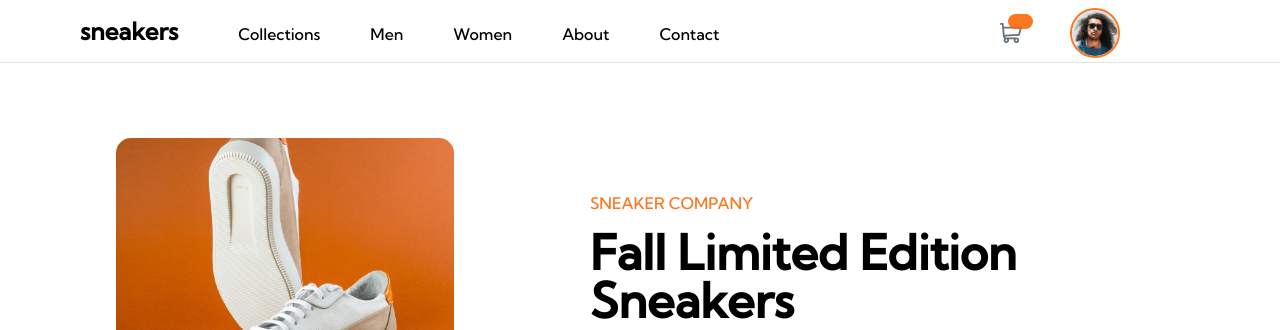
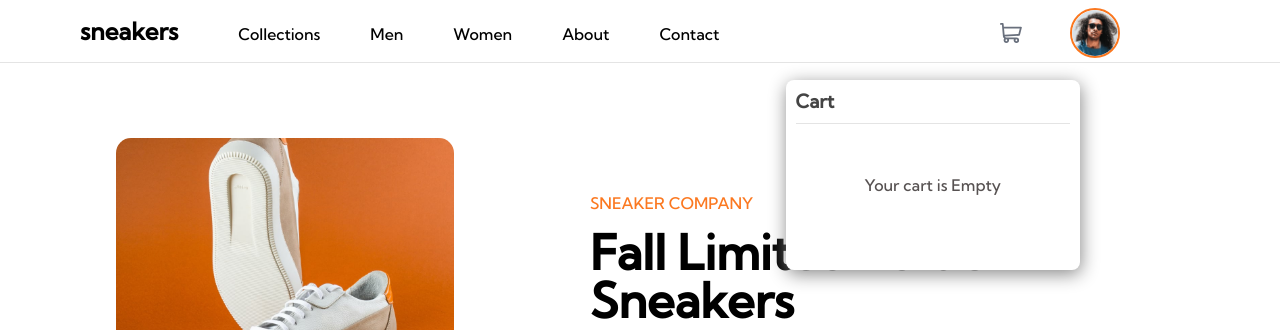
Before and after one commit to abuthahir-19/React-Eccomerce, a React (Create React App) app: page / in a window 1280 px wide. Both pictures are taken after a click on the element 1011 px from the left and 35 px from the top of the page. Shown: the top 330 px of the page. Built offline with nearby package versions, Linux system fonts and the light colour scheme.

Commit message:
updated the ui

```diff
--- a/src/App.js
+++ b/src/App.js
@@ -1,14 +1,33 @@
 import './App.css';
 import Navbar from './components/Navbar/Navbar';
 import Mainpage from './components/Mainpage/Mainpage';
+import { useState } from 'react';
 
-function App() {
-  return (
-    <div className="App">
-      <Navbar />
-      <Mainpage />
-    </div>
-  );
+const App = () => {
+    const [count, setCount] = useState (0);
+    const [final, setFinal] = useState (0);
+    const handleInc = () => {
+        setCount (prevCount => prevCount + 1);
+    };
+
+    const handleDec = () => {
+        setCount (prevCount => {
+            if (prevCount >= 1)
+                return prevCount - 1;
+            else return prevCount;
+        });
+    };
+
+    const onAddToCart = () => {
+        setFinal (() => count);
+    }
+
+    return (
+        <div className="App">
+            <Navbar final={final} />
+            <Mainpage addToCart={onAddToCart}  currCount={count} handleIncrement={handleInc} handleDecrement={handleDec} />
+        </div>
+    );
 }
 
 export default App;
--- a/src/components/Mainpage/CartCont.css
+++ b/src/components/Mainpage/CartCont.css
@@ -16,7 +16,8 @@ div.cart-box {
     display: flex;
     justify-content: center;
     align-items: center;
-    height: 80%;
+    height: 100%;
+    width: 100%;
 }
 
 div.cart-box > p {
--- a/src/components/Mainpage/CartCont.jsx
+++ b/src/components/Mainpage/CartCont.jsx
@@ -1,28 +1,46 @@
-import React, { Component } from 'react';
+import React, { createContext, useContext } from 'react';
 import './CartCont.css';
 
-class CartCont extends Component {
-    render () {
+const countContext = createContext();
+const CartCont = ({ quan, clicked }) => {
+
     return (
-            <div className='cart-list' id="cart-list">
+        <countContext.Provider value={quan}>
+            <div className='cart-list' id="cart-list" style={{ display : clicked ? 'block' : 'none'}}>
                 <h3>Cart</h3>
+                {quan > 0 ? <Content /> : <EmptyCart />}
+            </div>
+        </countContext.Provider>
+    );
+}
+
+const Content = () => {
+    const quan = useContext (countContext);
+    return (
+        <>
             <div id="cart-box" className="cart-box">
                 <img id="product_photo" src="images/image-product-1-thumbnail.jpg" alt="img" />
                 <div id="item-details" className="item-details">
                     <li><p id="cart-info">Fall Limited Edition Sneakers</p></li>
                     <li><p>$125.00 x </p></li>
-                        <li><p id="number_of_quantity"> </p></li>
-                        <li><p id="total_price"></p></li>
+                    <li><p id="number_of_quantity"> {quan}  </p></li>
+                    <li><p id="total_price">&nbsp; {` $${quan * 125}`} </p></li>
                 </div>
-                    <img id="delete_icon" src="icons/icon-delete.svg" alt="" onclick="deleteItems()" />
+                <img id="delete_icon" src="icons/icon-delete.svg" alt="" onClick={() => console.log('items deleted !!')} />
                 <p id="item-count"></p>
                 <p id="empty"></p>
             </div>
             <button id="checkout_button">Checkout</button>
+        </>
+    );
+}
+
+const EmptyCart = () => {
+    return (
+        <div id="cart-box" className="cart-box">
+            <p id="empty">Your cart is Empty</p>
         </div>
     );
 }
-}
 
-document.getElementById ('')
 export default CartCont;
--- a/src/components/Mainpage/ContentComp.jsx
+++ b/src/components/Mainpage/ContentComp.jsx
@@ -1,19 +1,7 @@
-import React, { Component } from 'react';
+import React from 'react';
 import './Mainpage.css';
 
-class ContentComp extends Component {
-    state = {count : 0}
-
-    handleIncrement = () => {
-        this.setState (prevCount => ({count : prevCount.count + 1}))
-    }
-
-    handleDecrement = () => {
-        if (this.state.count >= 1)
-        this.setState (prevCount => ({count: prevCount.count - 1}));
-    }
-
-    render () {
+const ContentComp = ({ addToCart, count, handleIncrement, handleDecrement}) => {
     return (
         <div className="content">
             <p>sneaker company</p>
@@ -29,15 +17,15 @@ class ContentComp extends Component {
             <h4 id="actual-price"><strike>$250.00</strike></h4>
             <div className="quantity">
                 <div className="inc-or-dec">
-                        <button onClick={this.handleDecrement} id="minus_btn">
+                    <button onClick={handleDecrement} id="minus_btn">
                         <img src="icons/icon-minus.svg" id="minus" alt="" />
                     </button>
-                        <div className="quan_value" id="quantity_value">{this.state.count}</div>
-                        <button onClick={this.handleIncrement} id="plus_btn">
+                    <div className="quan_value" id="quantity_value">{count}</div>
+                    <button onClick={handleIncrement} id="plus_btn">
                         <img src="icons/icon-plus.svg" id="plus" alt="" />
                     </button>
                 </div>
-                    <div className="cart-button" onclick="addToCart()">
+                <div className="cart-button" onClick={addToCart}>
                     <button>
                         <img src="icons/icon-cart-white.svg" alt="" />
                         <span>Add to cart</span>
@@ -47,6 +35,5 @@ class ContentComp extends Component {
         </div>
     );
 }
-}
 
 export default ContentComp;
--- a/src/components/Mainpage/ImgComp.jsx
+++ b/src/components/Mainpage/ImgComp.jsx
@@ -6,13 +6,13 @@ class ImgComp extends Component {
         return (
             <div id="image-section" className="image-section">
                 <div className="main-image" id="main-image-section">
-                    <img src="images/image-product-1.jpg" alt="m-img"  onclick="displayImageDetails()" />
+                    <img src="images/image-product-1.jpg" alt="m-img"  onClick={() => console.log ('Displaying image details !!')} />
                 </div>
                 <div className="sub-image img-list">
-                    <img src="images/image-product-1-thumbnail.jpg" alt="img" id="1" onclick="renderAsMainImage (1)" />
-                    <img src="images/image-product-2-thumbnail.jpg" alt="img" id="2" onclick="renderAsMainImage (2)" />
-                    <img src="images/image-product-3-thumbnail.jpg" alt="img" id="3" onclick="renderAsMainImage (3)" />
-                    <img src="images/image-product-4-thumbnail.jpg" alt="img" id="4" onclick="renderAsMainImage (4)" />
+                    <img src="images/image-product-1-thumbnail.jpg" alt="img" id="1" onClick={() => console.log ('Rendering image details !!')} />
+                    <img src="images/image-product-2-thumbnail.jpg" alt="img" id="2" onClick={() => console.log ('Rendering image details !!')} />
+                    <img src="images/image-product-3-thumbnail.jpg" alt="img" id="3" onClick={() => console.log ('Rendering image details !!')} />
+                    <img src="images/image-product-4-thumbnail.jpg" alt="img" id="4" onClick={() => console.log ('Rendering image details !!')} />
                 </div>
             </div>
         );
--- a/src/components/Mainpage/Mainpage.jsx
+++ b/src/components/Mainpage/Mainpage.jsx
@@ -1,17 +1,15 @@
-import React, { Component } from 'react';
+import React from 'react';
 import './Mainpage.css';
 import ImgComp from './ImgComp';
 import ContentComp from './ContentComp';
 
-class Mainpage extends Component {
-    render () {
-        return (
-            <section className="main-content wraper">
-                <ImgComp />
-                <ContentComp />
-            </section>
-        );
-    }
+const Mainpage = ({ addToCart, currCount, handleIncrement, handleDecrement }) => {
+    return (
+        <section className="main-content wraper">
+            <ImgComp />
+            <ContentComp addToCart={addToCart} count={currCount} handleIncrement={handleIncrement} handleDecrement={handleDecrement} />
+        </section>
+    );
 }
 
 export default Mainpage;
--- a/src/components/Navbar/CartIcon.jsx
+++ b/src/components/Navbar/CartIcon.jsx
@@ -1,17 +1,15 @@
-import React, { Component } from 'react';
+import React from 'react';
 import './Navbar.css';
 
-class CartIcon extends Component {
-    render() {
-        return (
-            <div className="cart-icon">
-                <div className="badge" id="badge_value">
-
-                </div>
-                <img id='cart-icon-image' src="icons/icon-cart.svg" alt="cart-logo" />
+const CartIcon = ({ quan, onClick }) => {
+    return (
+        <div className="cart-icon" onClick={onClick}>
+            <div className="badge" id="badge_value" style={{display: quan === 0 ? 'none' : 'flex'}}>
+                {quan}
             </div>
-        );
-    }
+            <img id='cart-icon-image' src="icons/icon-cart.svg" alt="cart-logo" />
+        </div>
+    );
 }
 
 export default CartIcon;
--- a/src/components/Navbar/Navbar.jsx
+++ b/src/components/Navbar/Navbar.jsx
@@ -1,22 +1,22 @@
-import React, { Component, Fragment } from 'react';
+import React, { useState } from 'react';
 import MenuList from './MenuList';
-import CartIcon from './CartIcon';
 import AvatarUI from './AvatarUI';
 import CartCont from '../Mainpage/CartCont';
+import CartIcon from './CartIcon';
 import './Navbar.css';
 
-class Navbar extends Component {
-    state = {clicked : false}
+const Navbar = ({ final }) => {
+    const [clicked, setClicked] = useState (false);
+    const [menuShow, setMenuShow] = useState (false);
 
-    handleClick = () => {
-        this.setState ({clicked : !this.state.clicked});
+    const handleClick = () => {
+        setClicked (prevState => !prevState);
     }
 
-    render () {
     return (
-            <Fragment>
-                <header class="header-container">
-                    <i id="icon" className={this.state.clicked ? 'fas fa-times' : 'fas fa-bars'} onClick={this.handleClick}></i>
+        <div>
+            <header className="header-container">
+                <i id="icon" className={menuShow ? 'fas fa-times' : 'fas fa-bars'} onClick={() => setMenuShow (prevShow => !prevShow)}></i>
                 <h2>sneakers</h2>
                 <ul id="links-container" className="links-container">
                     {MenuList.map ((item, index) => {
@@ -31,14 +31,13 @@ class Navbar extends Component {
                     })}
                 </ul>
                 <div className="cart-profile-section">
-                        <CartIcon onClick={this.handleClick} />
+                    <CartIcon quan={final} onClick={handleClick} />
                     <AvatarUI />
                 </div>
             </header>
-                <CartCont />
-            </Fragment>
+            <CartCont quan={final} clicked={clicked} />
+        </div>
     )
-    }
 }
 
 export default Navbar;
```
Also changed, not shown: src/logo.svg (deleted). Lines whose indentation alone changed are shown as unchanged.
